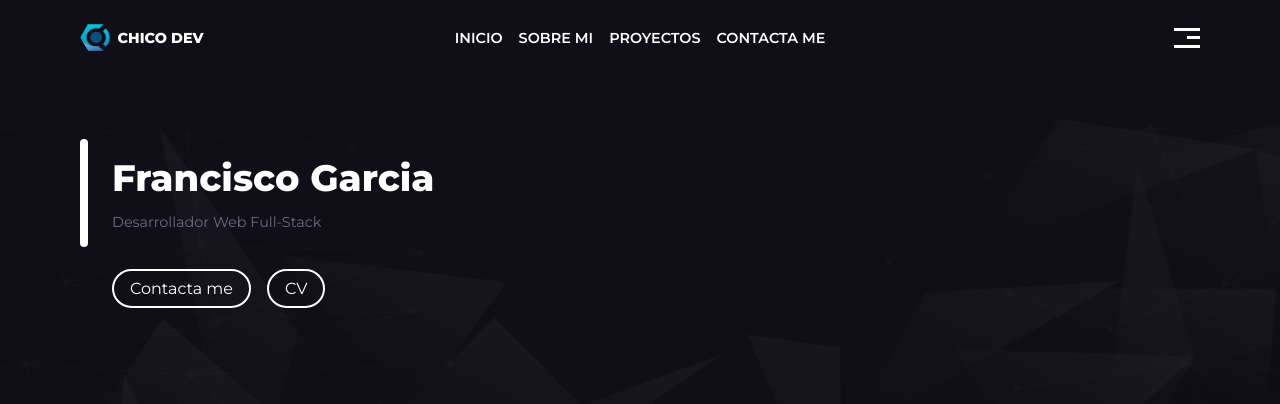
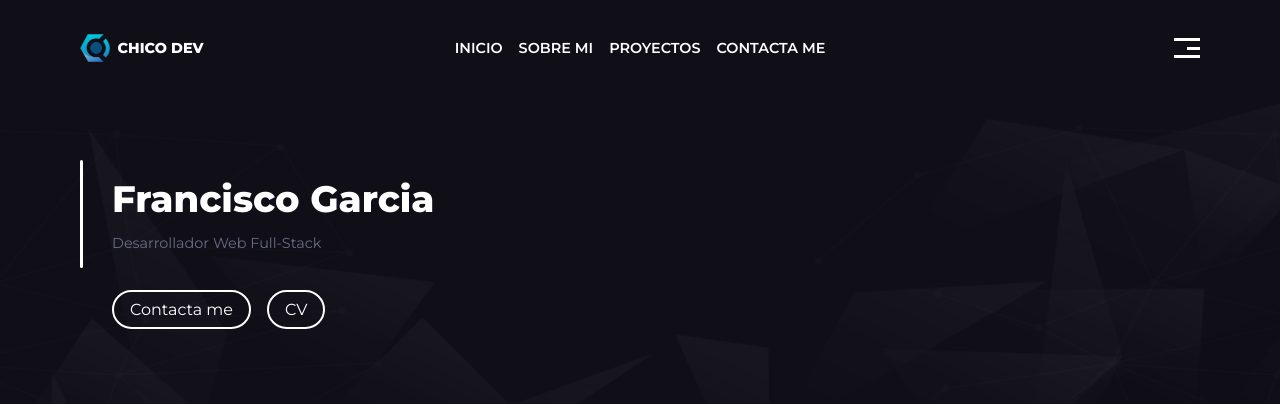
Before and after one commit to francisco-JGC/PortafolioV2, a React (Vite) app: page / in a window 1280 px wide. Shown: the top 404 px of the page. Built offline with nearby package versions, Linux system fonts and the light colour scheme.

Commit message:
fix: settings scss

```diff
--- a/src/App.scss
+++ b/src/App.scss
@@ -9,13 +9,12 @@
 }
 
 body {
-  background-image: url('./assets/images/bg.webp');
+  background: url('./assets/images/bg.webp') no-repeat center center fixed;
   background-size: cover;
-  background-repeat: no-repeat;
-  background-attachment: fixed;
   -webkit-background-size: cover;
-  -webkit-background-repeat: no-repeat;
-  -webkit-background-attachment: fixed;
+  -moz-background-size: cover;
+  -o-background-size: cover;
+  min-height: 100vh;
 }
 
 a,
@@ -23,7 +22,3 @@ li {
   text-decoration: none;
   list-style: none;
 }
-
-span,
-li {
-}
--- a/src/components/Header/index.scss
+++ b/src/components/Header/index.scss
@@ -3,6 +3,7 @@
   justify-content: space-between;
   align-items: center;
   padding: 1.5em 0;
+  height: 6em;
 
   .logo-container {
     display: flex;
--- a/src/components/Layout/index.scss
+++ b/src/components/Layout/index.scss
@@ -1,3 +1,4 @@
 .layout {
   padding: 0 5em;
+  height: 100vh;
 }
--- a/src/pages/home/components/Profile/index.scss
+++ b/src/pages/home/components/Profile/index.scss
@@ -16,7 +16,7 @@
       content: '';
       position: absolute;
       display: block;
-      width: 2.5%;
+      width: 0.8%;
       height: 100%;
       background: #fff;
       top: 0;
```
